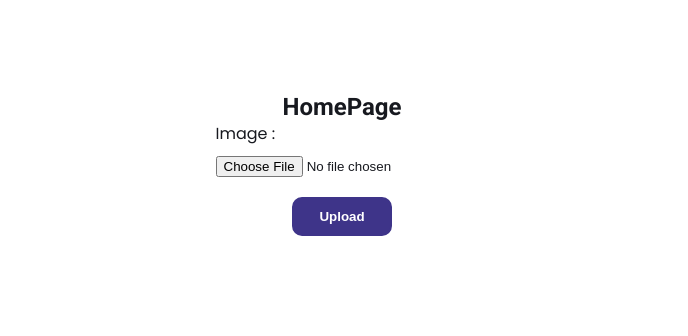
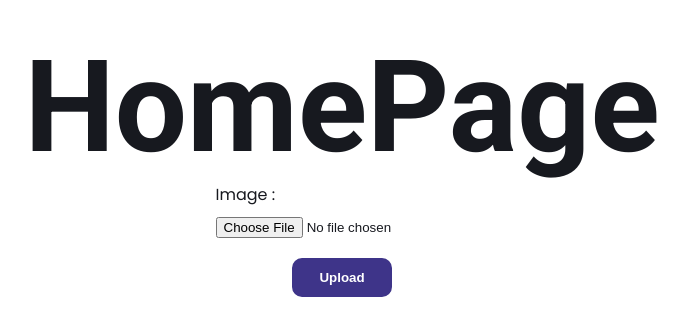
Before and after one commit to AydenGrace/dwwm_groupe_c, a React (Vite) app in the folder Front/: page / in a window 1280 px wide. Shown: the part 226-562 px from the top of the page, without its empty margins (298-986 px from the left). Built offline with nearby package versions, Linux system fonts and the light colour scheme.

Commit message:
mixin begin integration

```diff
--- a/Front/index.html
+++ b/Front/index.html
@@ -22,6 +22,10 @@
   </head>
   <body>
     <div id="root"></div>
+    <script
+      src="https://kit.fontawesome.com/a15c8b4c4d.js"
+      crossorigin="anonymous"
+    ></script>
     <script type="module" src="/src/main.jsx"></script>
   </body>
 </html>
--- a/Front/src/assets/styles/_base.scss
+++ b/Front/src/assets/styles/_base.scss
@@ -1,3 +1,5 @@
+@use "./mixins" as mixin;
+
 body {
   margin: 0;
   font-family: var(--font-family);
@@ -13,7 +15,35 @@ h3,
 h4 {
   margin: 0;
   font-family: var(--font-title);
-  color: var(--primary900);
+  color: var(--text-color);
+}
+
+h1 {
+  font-size: 1.75rem;
+  @include mixin.md-lt {
+    font-size: 1.5rem;
+  }
+}
+h2 {
+  font-size: 1.25rem;
+  @include mixin.md-lt {
+    font-size: 1.15rem;
+  }
+}
+
+.mega {
+  font-size: 8rem;
+  @include mixin.md-lt {
+    font-size: 2.5rem;
+  }
+}
+
+p {
+  font-family: var(--font-family);
+  font-size: 1rem;
+  @include mixin.md-lt {
+    font-size: 0.875rem;
+  }
 }
 
 * {
--- a/Front/src/pages/HomePage.jsx
+++ b/Front/src/pages/HomePage.jsx
@@ -5,8 +5,8 @@ import Upload from "../assets/components/upload/Upload";
 export default function HomePage() {
   return (
     <div className={`w-100 h-100 f-center flex-column`}>
-      <h2>HomePage</h2>
-      <Upload IsLogo={true} />
+      <h1 className="mega">HomePage</h1>
+      <Upload />
     </div>
   );
 }
```
Also changed, not shown: Front/src/assets/styles/index.scss (line endings or trailing spaces).
